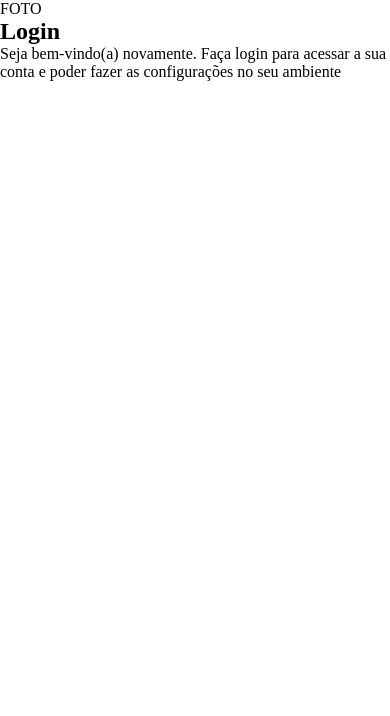
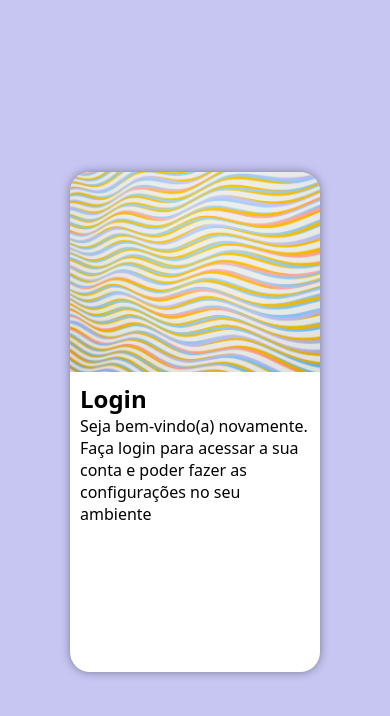
Before and after one commit to ViniciusFillos/HTML5_CSS, a plain HTML site: page exercicios/EX027/index.html in a window 390 px wide. Drawn offline with Linux system fonts and the light colour scheme.

Commit message:
Mobile version

```diff
--- a/exercicios/EX027/index.html
+++ b/exercicios/EX027/index.html
@@ -10,7 +10,6 @@
     <main>
         <section id="login">
             <div id="img">
-                FOTO
             </div>
             <div id="form">
                 <h1>Login</h1>
--- a/exercicios/EX027/styles/style.css
+++ b/exercicios/EX027/styles/style.css
@@ -4,6 +4,7 @@
     margin: 0px;
     padding: 0px;
     box-sizing: border-box;
+    font-family: system-ui, -apple-system, BlinkMacSystemFont, 'Segoe UI', Roboto, Oxygen, Ubuntu, Cantarell, 'Open Sans', 'Helvetica Neue', sans-serif;
 }
 
 :root {
@@ -13,3 +14,43 @@
     --color4: #ffc303;
     --color5: #fd9492;
 }
+
+body, html {
+    background-color: var(--color3);
+    height: 100vh;
+    width:100vw;
+}
+
+main {
+    height: 100vh;
+    width: 100vw;
+    position: relative;
+}
+
+section#login {
+    background-color: white;
+    width: 250px;
+    height: 500px;
+    border-radius: 20px;
+    position: absolute;
+    top: 50%;
+    left: 50%;
+    transform: translate(-50%, -50%);
+    overflow: hidden;
+    box-shadow: 0px 0px 10px rgba(0, 0, 0, 0.400);
+}
+
+div {
+    display: block;
+}
+
+section > div#img {
+    background: var(--color3) url(../images/pattern.jpg) no-repeat;
+    height: 200px;
+    background-size: cover;
+}
+
+div#form {
+    padding: 10px;
+
+}
```
